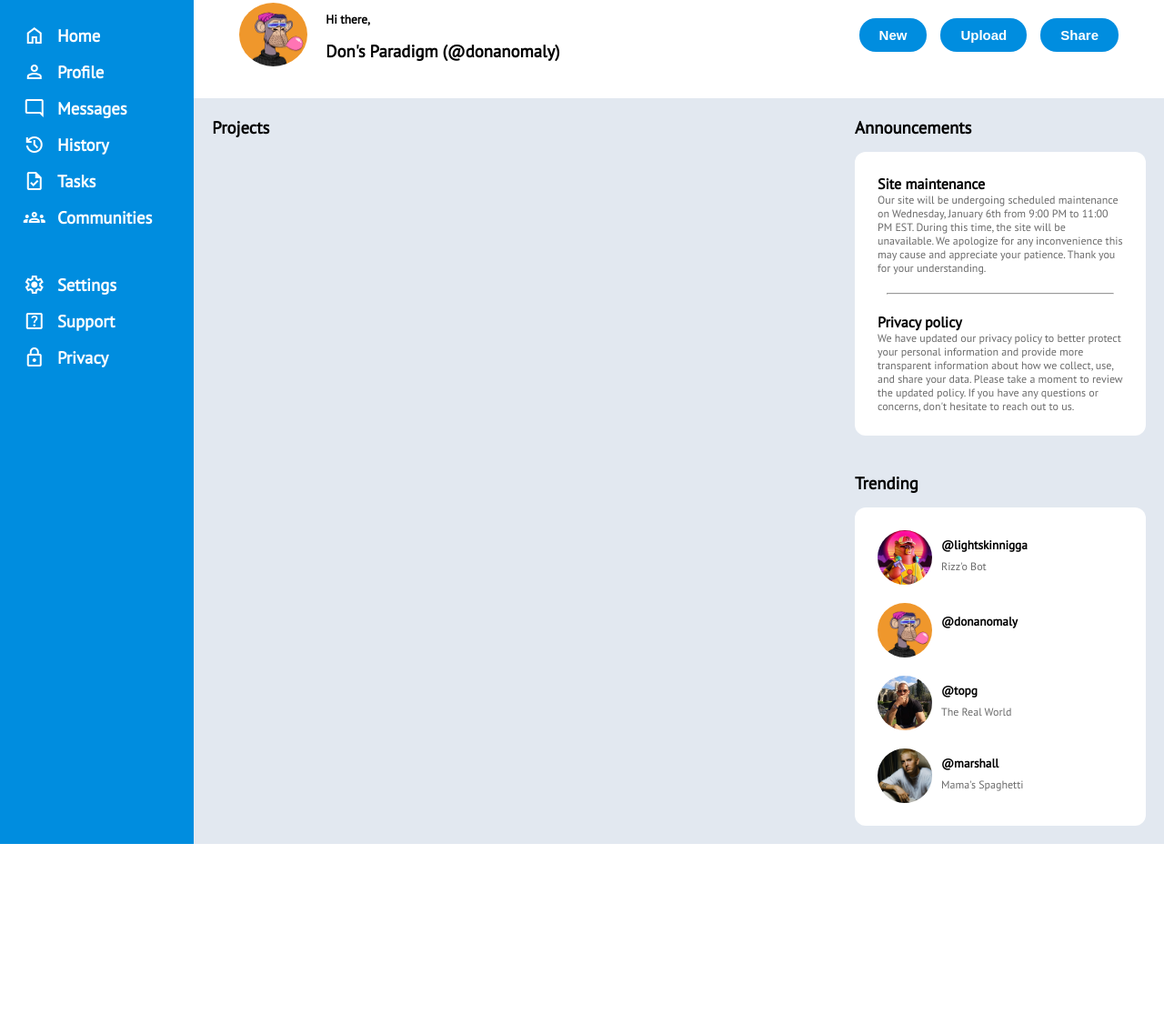
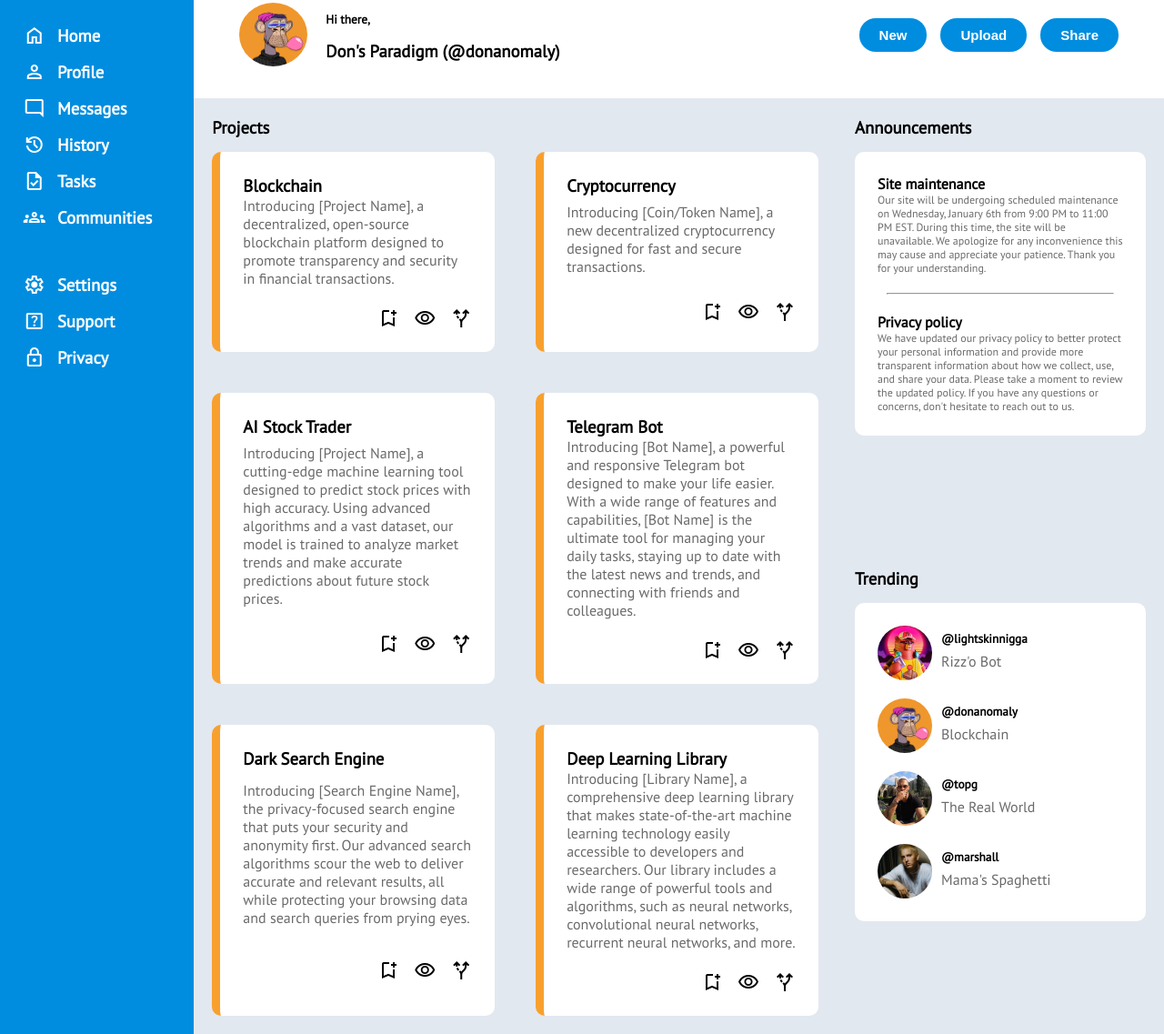
Before and after one commit to H3R0INFATH3R/Dashboard, a plain HTML site: page index.html in a window 1280 px wide. Shown: the part 89-1226 px from the top of the page at 91% size. Before the commit the page ends 1017 px from the top, so only its background shows below. Drawn offline with nearby package versions, Linux system fonts and the light colour scheme.

Commit message:
Complete projects section

```diff
--- a/index.html
+++ b/index.html
@@ -88,18 +88,71 @@
             <div class="blogs">
                 <h3>Projects</h3>
                 <div class="blogs-content">
-
+                    <div class="project">
+                        <h3>Blockchain</h3>
+                        <p>Introducing [Project Name], a decentralized, open-source blockchain platform designed to promote transparency and security in financial transactions.</p>
+                        <div class="project-icons">
+                            <span class="material-symbols-outlined"> bookmark_add </span>
+                            <span class="material-symbols-outlined"> visibility </span>
+                            <span class="material-symbols-outlined"> alt_route </span>
+                        </div>
+                    </div>
+                    <div class="project">
+                        <h3>Cryptocurrency</h3>
+                        <p>Introducing [Coin/Token Name], a new decentralized cryptocurrency designed for fast and secure transactions.</p>
+                        <div class="project-icons">
+                            <span class="material-symbols-outlined"> bookmark_add </span>
+                            <span class="material-symbols-outlined"> visibility </span>
+                            <span class="material-symbols-outlined"> alt_route </span>
+                        </div>
+                    </div>
+                    <div class="project">
+                        <h3>AI Stock Trader</h3>
+                        <p>Introducing [Project Name], a cutting-edge machine learning tool designed to predict stock prices with high accuracy. Using advanced algorithms and a vast dataset, our model is trained to analyze market trends and make accurate predictions about future stock prices.</p>
+                        <div class="project-icons">
+                            <span class="material-symbols-outlined"> bookmark_add </span>
+                            <span class="material-symbols-outlined"> visibility </span>
+                            <span class="material-symbols-outlined"> alt_route </span>
+                        </div>
+                    </div>
+                    <div class="project">
+                        <h3>Telegram Bot</h3>
+                        <p>Introducing [Bot Name], a powerful and responsive Telegram bot designed to make your life easier. With a wide range of features and capabilities, [Bot Name] is the ultimate tool for managing your daily tasks, staying up to date with the latest news and trends, and connecting with friends and colleagues.</p>
+                        <div class="project-icons">
+                            <span class="material-symbols-outlined"> bookmark_add </span>
+                            <span class="material-symbols-outlined"> visibility </span>
+                            <span class="material-symbols-outlined"> alt_route </span>
+                        </div>
+                    </div>
+                    <div class="project">
+                        <h3>Dark Search Engine</h3>
+                        <p>Introducing [Search Engine Name], the privacy-focused search engine that puts your security and anonymity first. Our advanced search algorithms scour the web to deliver accurate and relevant results, all while protecting your browsing data and search queries from prying eyes.</p>
+                        <div class="project-icons">
+                            <span class="material-symbols-outlined"> bookmark_add </span>
+                            <span class="material-symbols-outlined"> visibility </span>
+                            <span class="material-symbols-outlined"> alt_route </span>
+                        </div>
+                    </div>
+                    <div class="project">
+                        <h3>Deep Learning Library</h3>
+                        <p>Introducing [Library Name], a comprehensive deep learning library that makes state-of-the-art machine learning technology easily accessible to developers and researchers. Our library includes a wide range of powerful tools and algorithms, such as neural networks, convolutional neural networks, recurrent neural networks, and more.</p>
+                        <div class="project-icons">
+                            <span class="material-symbols-outlined"> bookmark_add </span>
+                            <span class="material-symbols-outlined"> visibility </span>
+                            <span class="material-symbols-outlined"> alt_route </span>
+                        </div>
+                    </div>
                 </div>
             </div>
             <div class="announcements">
                 <h3>Announcements</h3>
                 <div class="announcements-content">
-                    <div class="announce1">
+                    <div class="announce">
                         <h4>Site maintenance</h4>
                         <p>Our site will be undergoing scheduled maintenance on Wednesday, January 6th from 9:00 PM to 11:00 PM EST. During this time, the site will be unavailable. We apologize for any inconvenience this may cause and appreciate your patience. Thank you for your understanding.</p>
                     </div>
                     <hr>
-                    <div class="announce2">
+                    <div class="announce">
                         <h4>Privacy policy</h4>
                         <p>We have updated our privacy policy to better protect your personal information and provide more transparent information about how we collect, use, and share your data. Please take a moment to review the updated policy. If you have any questions or concerns, don't hesitate to reach out to us.</p>
                     </div>
@@ -108,22 +161,22 @@
             <div class="trending">
                 <h3>Trending</h3>
                 <div class="trending-content">
-                    <div class="trend1">
+                    <div class="trend">
                         <img src="Images/bear.jpg" alt="profile">
                         <h5>@lightskinnigga</h5>
                         <p>Rizz'o Bot</p>
                     </div>
-                    <div class="trend2">
+                    <div class="trend">
                         <img src="Images/bored.png" alt="profile">
                         <h5>@donanomaly</h5>
-                        <p></p>
+                        <p>Blockchain</p>
                     </div>
-                    <div class="trend3">
+                    <div class="trend">
                         <img src="Images/tate.webp" alt="profile">
                         <h5>@topg</h5>
                         <p>The Real World</p>
                     </div>
-                    <div class="trend4">
+                    <div class="trend">
                         <img src="Images/eminem.jpg" alt="profile">
                         <h5>@marshall</h5>
                         <p>Mama's Spaghetti</p>
--- a/style.css
+++ b/style.css
@@ -185,15 +185,33 @@ input:focus {
     height: max-content;
 }
 
-.announcements > div, .trending > div {
+.announcements > div, .trending > div, .blogs-content > div {
     background-color: var(--white);
 
-    border-radius: 12px;
+    border-radius: 10px;
 
     width: 100%;
-    height: max-content;
+    /* height: max-content; */
 
     padding: 25px;
+}
+
+.blogs-content {
+    display: grid;
+    grid-template-columns: 1fr 1fr;
+    grid-template-rows: repeat(3, max-content);
+    gap: 45px;
+}
+
+.blogs-content h3 {
+    margin: 0;
+}
+
+.blogs-content > div {
+    border-left: 9px solid #f8a02e;
+
+    display: grid;
+    /* grid-template-rows: ; */
 }
 
 .trending-content {
@@ -203,10 +221,14 @@ input:focus {
     gap: 20px;
 }
 
-.announcements-content p, .trending-content p {
+.announcements-content p, .trending-content p, .blogs-content p {
     font-size: 12px;
 
     color: var(--dark-grey);
+}
+
+.trending-content p, .blogs-content p {
+    font-size: 16px;
 }
 
 .trending-content img {
@@ -230,3 +252,13 @@ input:focus {
 .trending-content h5 {
     align-self: center;
 }
+
+.project-icons {
+    margin-top: 22px;
+
+    display: grid;
+    grid-template-columns: repeat(3, min-content);
+    gap: 16px;
+
+    justify-content: end;
+}
```
